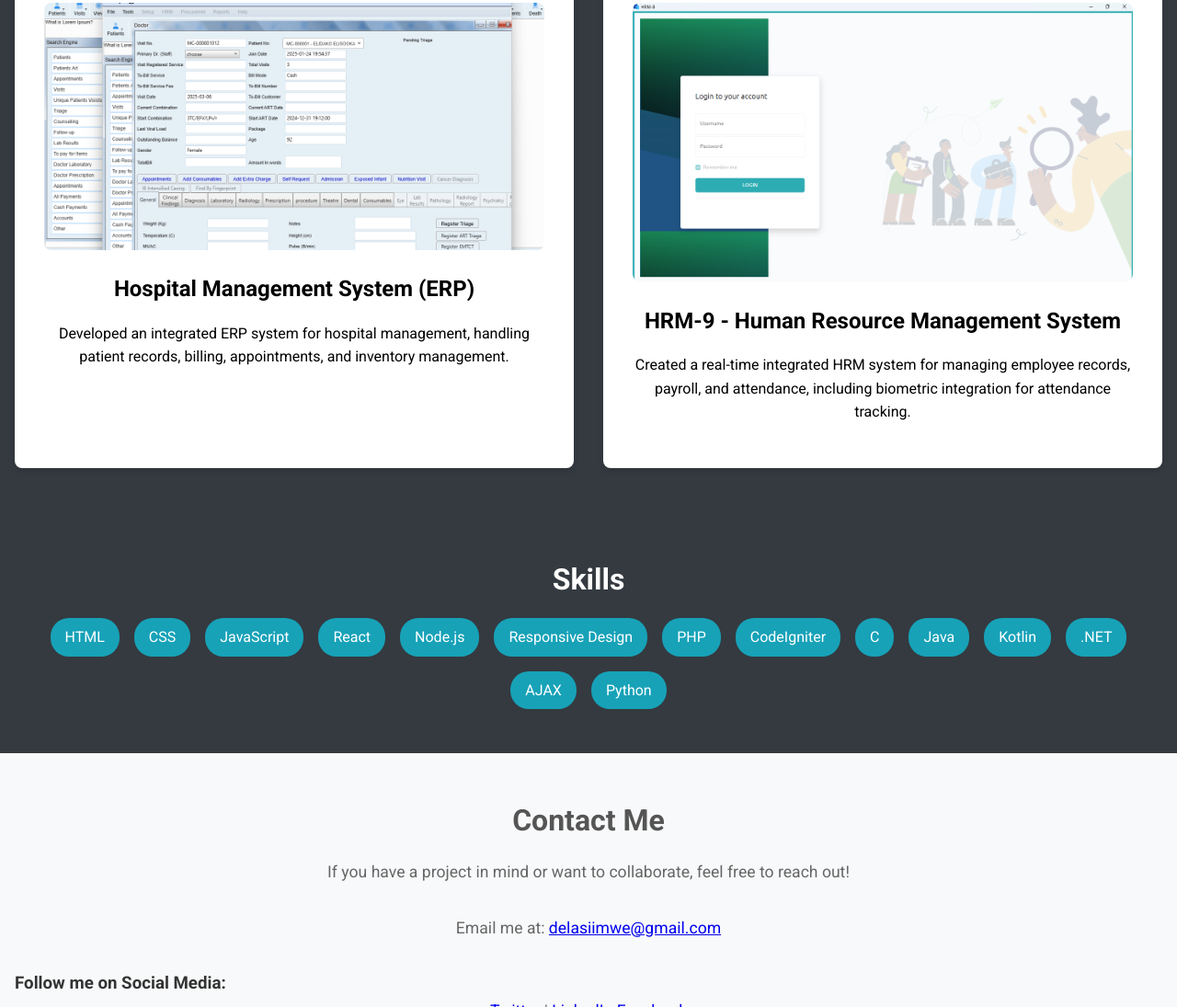
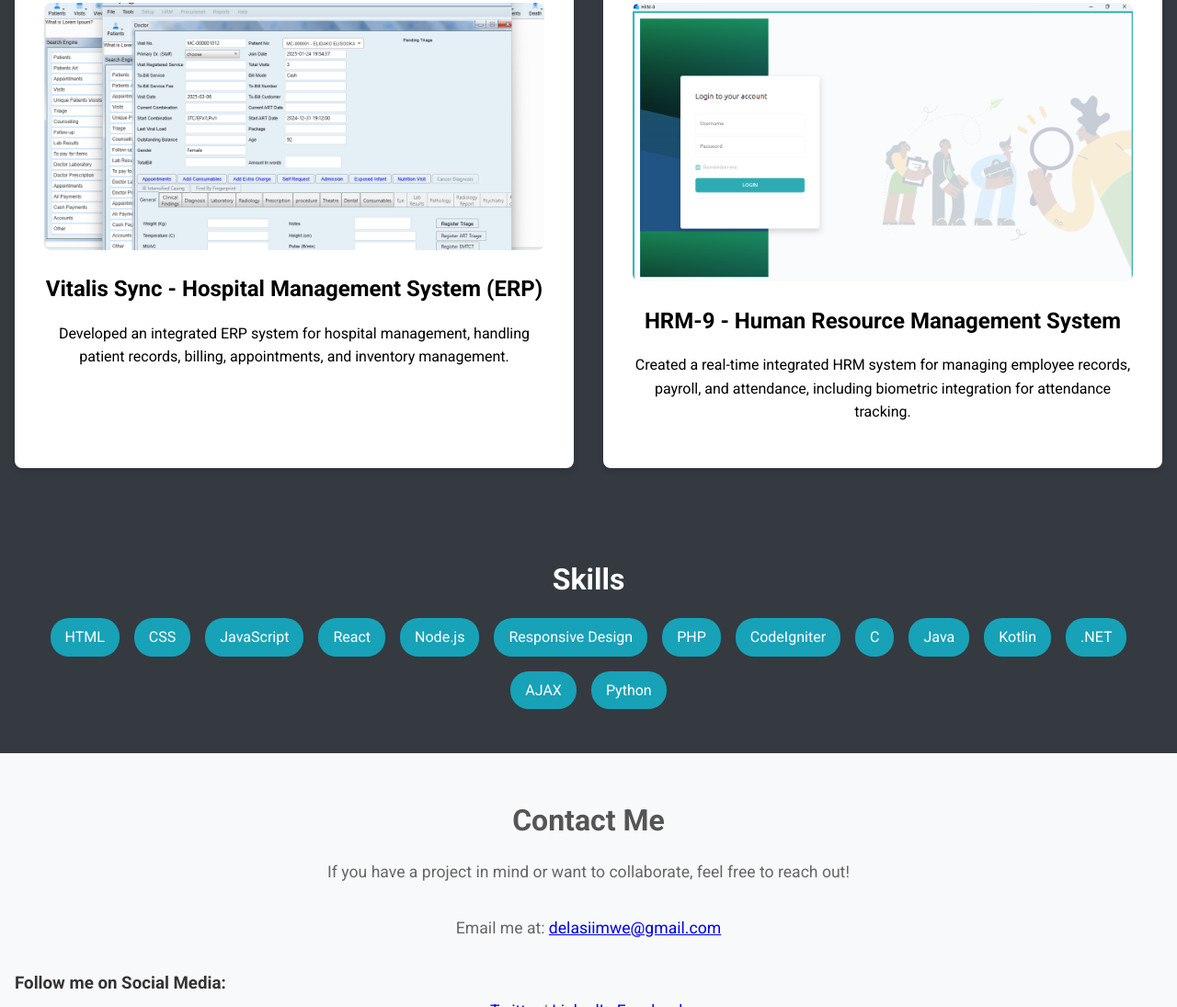
Before and after one commit to asiimwedelick/asiimwedelick.github.io, a plain HTML site: page index.html in a window 1280 px wide. Shown: the part 4352-5447 px from the top of the page at 92% size. Drawn offline with Linux system fonts and the light colour scheme.

Commit message:
Add files via upload

```diff
--- a/index.html
+++ b/index.html
@@ -524,7 +524,7 @@
         </div>
         <div class="project">
             <img src="nono.png" alt="Human Resource Management System">
-            <h3>Hospital Management System (ERP)</h3>
+            <h3>Vitalis Sync - Hospital Management System (ERP)</h3>
             <p>Developed an integrated ERP system for hospital management, handling patient records, billing, appointments, and inventory management.</p>
 
         </div>
```
